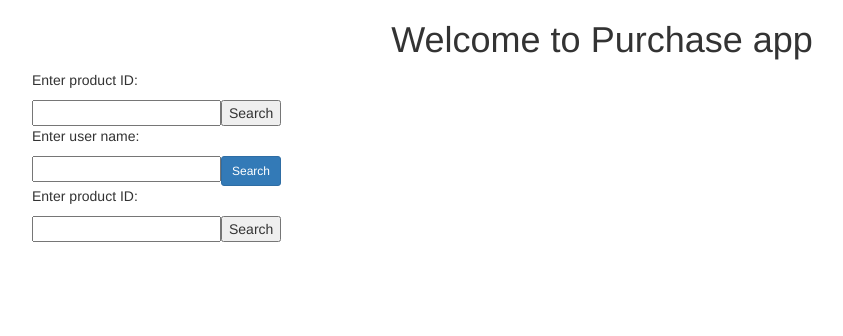
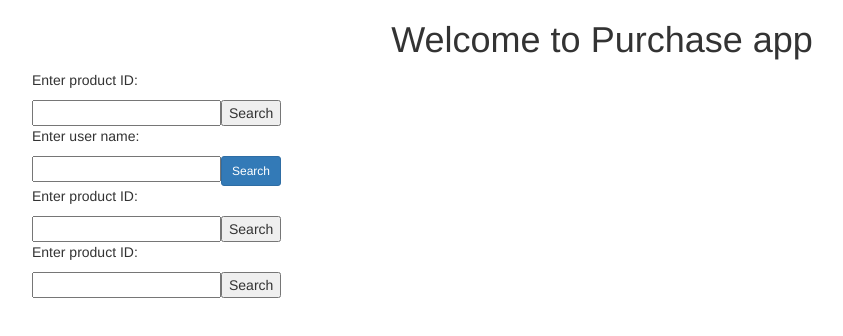
Before and after one commit to VojoKovanusic/DiscontApp-spring, an Angular app in the folder src/main/resources/static/angular/: page / in a window 1280 px wide. Shown: the top 336 px of the page, without its empty margins (38-881 px from the left). Built offline with nearby package versions, Linux system fonts and the light colour scheme.

Commit message:
popular purchase, without view. Just in console see nested object

```diff
--- a/src/main/resources/static/angular/src/app/app.component.html
+++ b/src/main/resources/static/angular/src/app/app.component.html
@@ -1,13 +1,14 @@
-
 <div style="text-align:center">
   <h1>
     Welcome to Purchase app
   </h1>
- </div>
+</div>
 
-<div>
-   <app-list-purchas [id]="id" ></app-list-purchas>
-</div>
+
+<app-list-purchas [id]="id"></app-list-purchas>
+
 <app-purchase-by-username [userName]="userName"></app-purchase-by-username>
 
- <app-product-by-id [id]="id" ></app-product-by-id>
+<app-product-by-id [id]="id"></app-product-by-id>
+
+<app-popular-purchase [userName]="userName"></app-popular-purchase>
--- a/src/main/resources/static/angular/src/app/app.module.ts
+++ b/src/main/resources/static/angular/src/app/app.module.ts
@@ -13,6 +13,7 @@ import { PurchaseByUsernameComponent } from './purchase-by-username/purchase-by-
 import { ProductByIdComponent } from './product-by-id/product-by-id.component';
 import { ProductService } from './service/product.service';
 import { PopularPurchaseService } from './service/popular-purchase.service';
+import { PopularPurchaseComponent } from './popular-purchase/popular-purchase.component';
 
 const appRoutes: Routes = [
   { path: '', component: ListPurchasComponent},
@@ -24,7 +25,8 @@ const appRoutes: Routes = [
     AppComponent,
     ListPurchasComponent,
     PurchaseByUsernameComponent,
-    ProductByIdComponent
+    ProductByIdComponent,
+    PopularPurchaseComponent
 
   ],
   imports: [
--- a/src/main/resources/static/angular/src/app/popular-purchase/popular-purchase.component.html
+++ b/src/main/resources/static/angular/src/app/popular-purchase/popular-purchase.component.html
@@ -1,3 +1,10 @@
-<p>
-  popular-purchase works!
-</p>
+<div class class="container">
+    <form>
+      <p>Enter product ID:</p>
+      <input type="text" name="userName" [(ngModel)]="userName">
+
+      <button class="Submit" (click)="usersWhoRecentlyPurchased()">Search</button>
+
+    </form>
+
+  </div>
--- a/src/main/resources/static/angular/src/app/popular-purchase/popular-purchase.component.ts
+++ b/src/main/resources/static/angular/src/app/popular-purchase/popular-purchase.component.ts
@@ -1,18 +1,24 @@
-import { Component,Input } from '@angular/core';
+import { Component, Input } from '@angular/core';
 import { PopularPurchases } from '../popular-purchases';
 import { PopularPurchaseService } from '../service/popular-purchase.service';
+import { error } from 'selenium-webdriver';
 
 @Component({
   selector: 'app-popular-purchase',
   templateUrl: './popular-purchase.component.html',
   styleUrls: ['./popular-purchase.component.css']
 })
-export class PopularPurchaseComponent{
-  private purchases: PopularPurchases[]=[];
-  @Input("id") id: number;
-  constructor(private service:PopularPurchaseService) { }
+export class PopularPurchaseComponent {
+  private purchase: PopularPurchases;
+  @Input("userName") userName: string;
+  constructor(private service: PopularPurchaseService) { }
 
-  usersWhoRecentlyPurchased(userName: string) {
-    return this.service
+  usersWhoRecentlyPurchased() {
+    return this.service.usersWhoRecentlyPurchased(this.userName)
+      .subscribe(purchase => {
+        this.purchase = purchase
+    console.log(this.purchase)
+  },
+  error => console.log(error));
   }
 }
--- a/src/main/resources/static/angular/src/app/popular-purchases.ts
+++ b/src/main/resources/static/angular/src/app/popular-purchases.ts
@@ -1,7 +1,7 @@
 import { Product } from "./product";
 
 export class PopularPurchases {
-    private product: Product;
+    private product: Product[];
     private recentUserNames: string[];
     constructor() { }
 }
--- a/src/main/resources/static/angular/src/app/product-by-id/product-by-id.component.ts
+++ b/src/main/resources/static/angular/src/app/product-by-id/product-by-id.component.ts
@@ -9,7 +9,6 @@ import { error } from 'selenium-webdriver';
   styleUrls: ['./product-by-id.component.css']
 })
 export class ProductByIdComponent {
-
 @Input("id")id:number;
 private products:Product[]=[];
 constructor(private service: ProductService) { }
--- a/src/main/resources/static/angular/src/app/service/popular-purchase.service.ts
+++ b/src/main/resources/static/angular/src/app/service/popular-purchase.service.ts
@@ -8,7 +8,7 @@ import { Observable } from 'rxjs/Observable';
 
 @Injectable()
 export class PopularPurchaseService {
-  private baseUrl: string = '/api/recent_purchases/';
+  private baseUrl: string = 'http://localhost:8080/api/recent_purchases/';
   private headers = new Headers({ 'Content-Type': 'application/json' });
   private options = new RequestOptions({ headers: this.headers });
   constructor(private http: Http) { }
```
